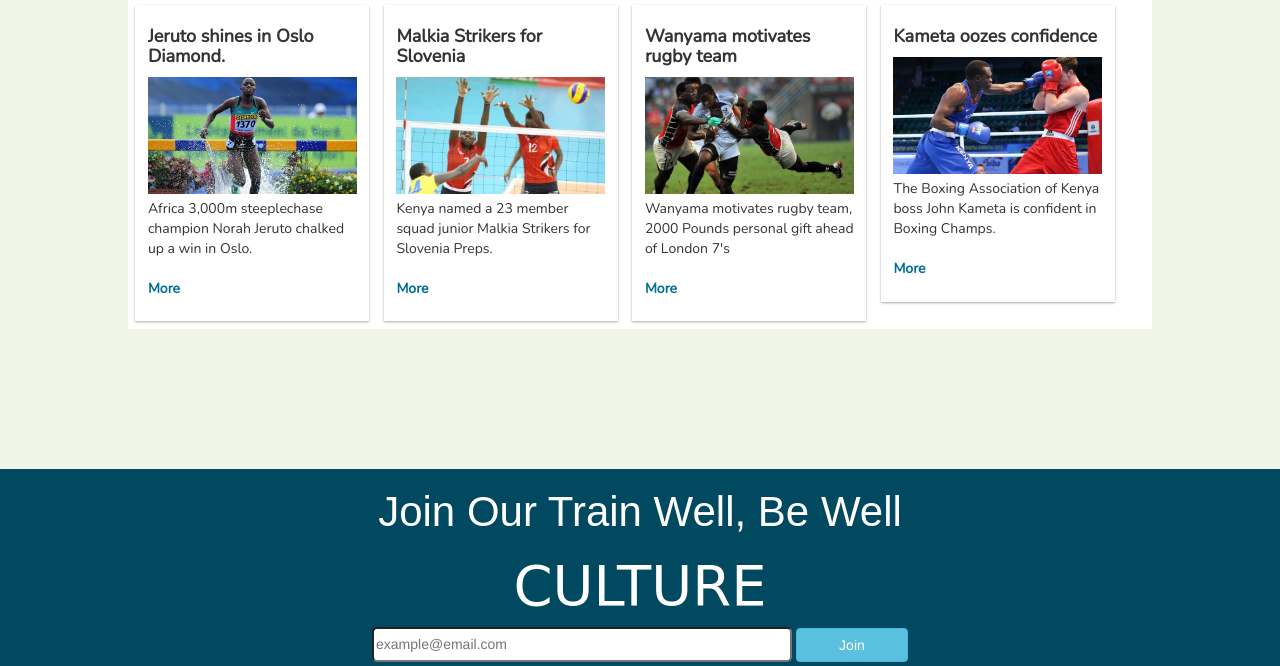
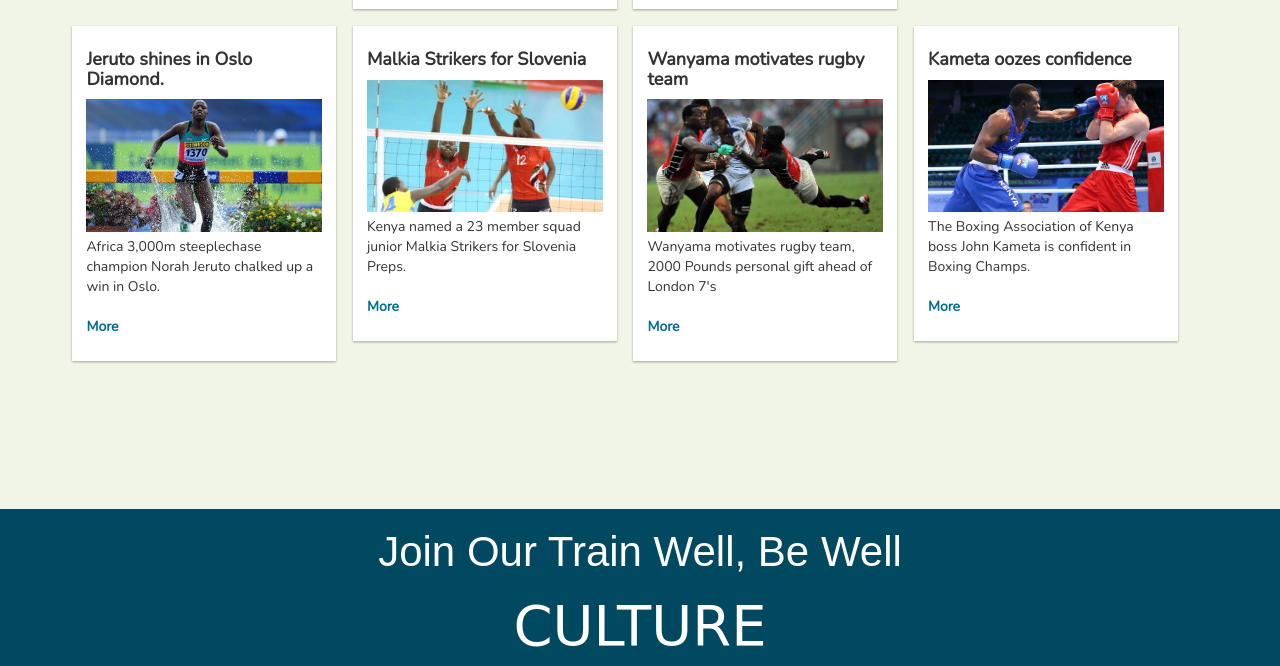
Before and after one commit to ngenovictor/sportswebsite, a plain HTML site: page news.html in a window 1280 px wide. Shown: the part 534-1200 px from the top of the page. Drawn offline with nearby package versions, Linux system fonts and the light colour scheme; no server answers.

Commit message:
restyled the news page and aligned the gridings in order to avoid conflicts

```diff
--- a/css/news.css
+++ b/css/news.css
@@ -6,10 +6,10 @@ html,body{
 }
 section#news{
 	height: auto;
-	margin-left: 10%;
-	margin-right: 10%;
+	margin-left: 5%;
+	margin-right: 5%;
 	margin-bottom: 5%;
-	background-color: #ffffff;
+	background-color: #f0f5e7;
 }
 hr{
 	width: 80%;
@@ -32,6 +32,7 @@ hr{
 	margin: 3%;
 	text-align: left;
 	font-family: 'Nunito', sans-serif;
+	background-color: #ffffff;
 	box-shadow: 0 1px 3px rgba(0,0,0,0.12), 0 1px 2px rgba(0,0,0,0.24);
 }
 #comment{
```
